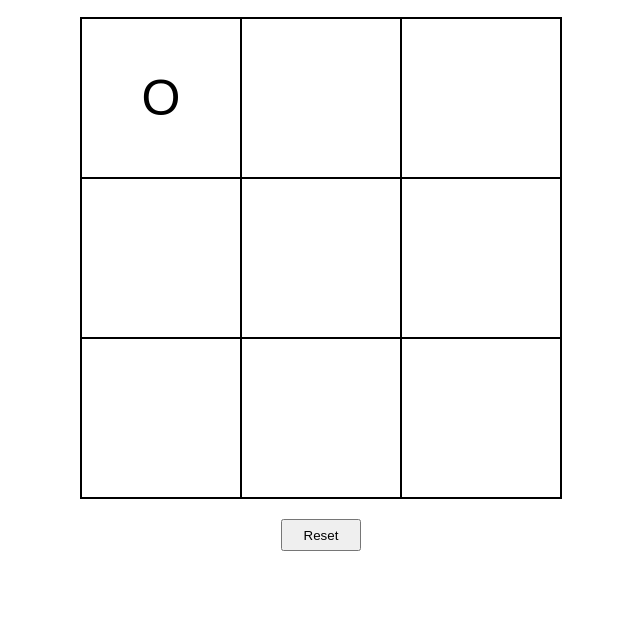
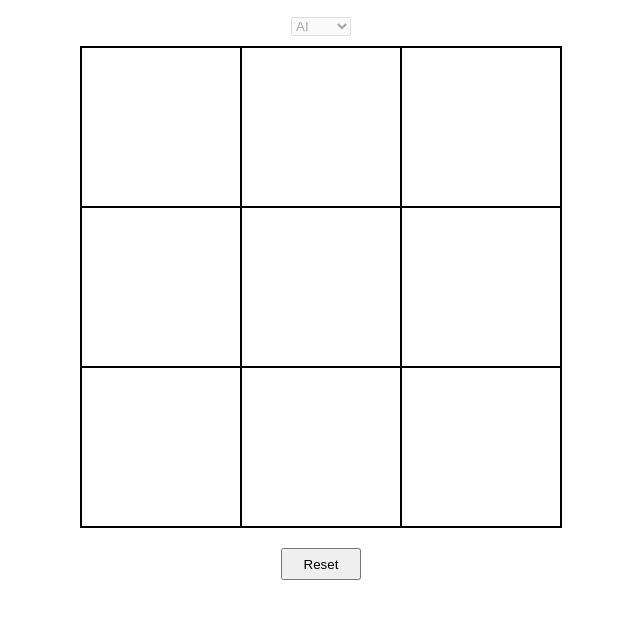
Before and after one commit to davidwt5/tic-tac-toe, a plain HTML site: page index.html in a window 1280 px wide. Both pictures are taken after a click on the element 480 px from the left and 158 px from the top of the page. Shown: the part 60-678 px from the top of the page, without its empty margins (319-959 px from the left). Drawn offline with Linux system fonts and the light colour scheme.

Commit message:
added an "opponents" dropdown

```diff
--- a/index.html
+++ b/index.html
@@ -13,6 +13,10 @@
     <div class="main">
         <h1>Tic-Tac-Toe</h1>
         <h2 class="victor-display"></h2>
+        <select class="opponent">
+            <option value="ai" selected>AI</option>
+            <option value="player">Player</option>
+        </select>
         <div class="board"></div>
         <button class="reset" type="button">Reset</button>
     </div>
--- a/script.js
+++ b/script.js
@@ -94,7 +94,7 @@ const gameMaster = (() => {
 
     // Stop when there is a winner, declare a tie
 
-    const playRound = (x, y) => {
+    const playRoundPvp = (x, y) => {
         // Only execute if the game is not over and setTile is successful
         if(!gameIsOver && gameBoard.setTile(x, y, turn.getSymbol())) {
             if(gameBoard.checkDraw()) {
@@ -111,6 +111,10 @@ const gameMaster = (() => {
         }
     };
 
+    const playRoundPve = (x, y) => {
+        alert("WIP");
+    }
+
     const resetGame = () => {
         gameBoard.reset();
         turn = player.one;
@@ -119,7 +123,7 @@ const gameMaster = (() => {
 
     gameBoard.initialise();
 
-    return {playRound, getUpcomingSymbol, resetGame};
+    return {playRoundPvp, playRoundPve, getUpcomingSymbol, resetGame};
 })();
 
 const displayController = (() => {
@@ -154,8 +158,13 @@ const displayController = (() => {
                 tile.dataset.x = x;
                 tile.dataset.y = y;
                 tile.addEventListener('click', () => {
-                    let victorName = gameMaster.playRound(tile.dataset.x, tile.dataset.y);
+                    let opponent = document.querySelector('.opponent');
+                    let victorName = (opponent.value === "ai") ?
+                        gameMaster.playRoundPve(tile.dataset.x, tile.dataset.y) :
+                        gameMaster.playRoundPvp(tile.dataset.x, tile.dataset.y);
+
                     _renderBoard();
+                    opponent.setAttribute("disabled", "true");
                     if(victorName) _displayVictor(victorName);
                 });
                 document.querySelector('.board').appendChild(tile);
@@ -168,6 +177,7 @@ const displayController = (() => {
         gameMaster.resetGame();
         _renderBoard();
         _resetVictorDisplay();
+        document.querySelector('.opponent').removeAttribute("disabled");
     });
 
     _generateGrid();
--- a/style.css
+++ b/style.css
@@ -46,3 +46,8 @@ h1 {
     margin: 10px auto;
     text-align: center;
 }
+
+select {
+    display: block;
+    margin: 10px auto;
+}
```
